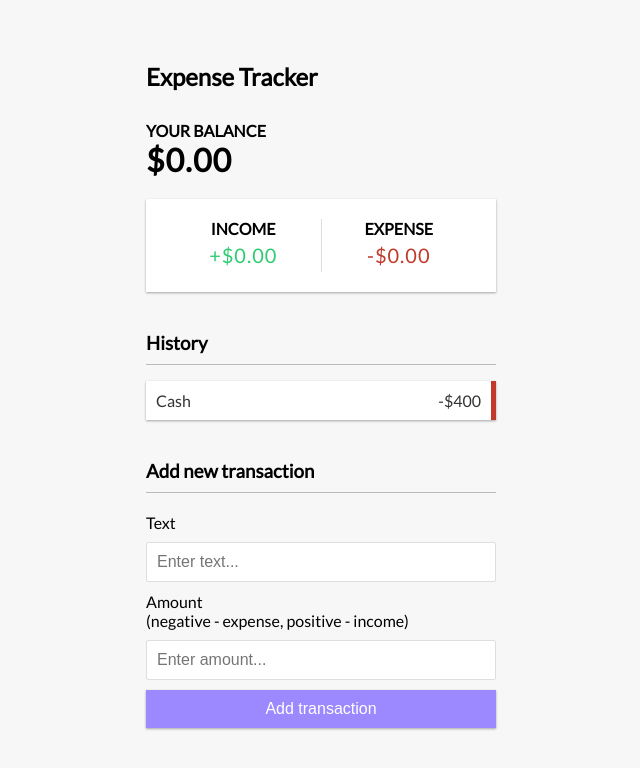
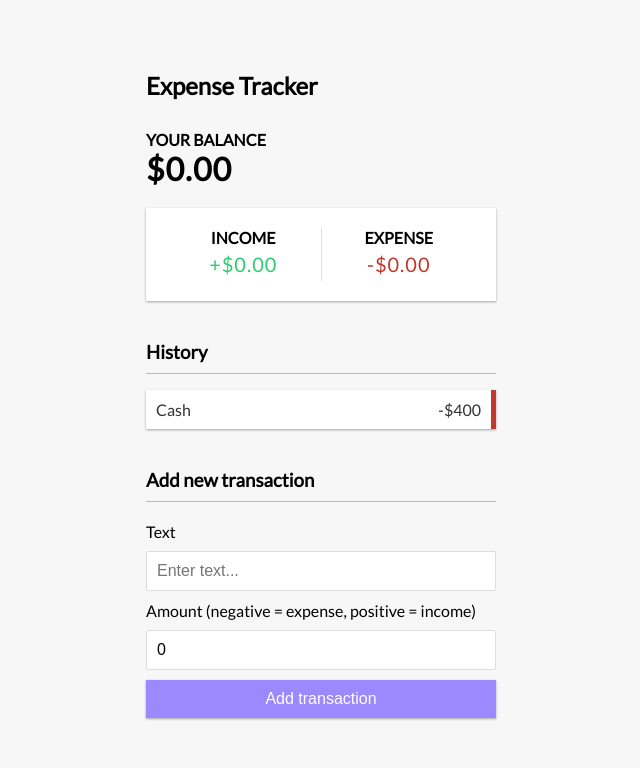
Before and after one commit to daoyeyemi/reactexpensetracker, a React (Create React App) app in the folder expensetracker/: page / in a window 1280 px wide. Shown: the top 768 px of the page, without its empty margins (319-959 px from the left). Built offline with nearby package versions, Linux system fonts and the light colour scheme.

Commit message:
added newfolder and created global variable for default transactions

```diff
--- a/expensetracker/src/components/AddTransaction.js
+++ b/expensetracker/src/components/AddTransaction.js
@@ -1,20 +1,27 @@
-import React from 'react'
+import React, { useState } from 'react'
 
-const Transaction = () => {
+const AddTransaction = () => {
+    const [text, setText] = useState("");
+    const [amount, setAmount] = useState(0);
     return (
         <div>
            <h3>Add new transaction</h3>
             <form>
                 <div className="form-control">
                 <label htmlFor="text">Text</label>
-          <input type="text" placeholder="Enter text..." />
+                <input type="text"
+                value={text}
+                onChange={(event) => setText(event.target.value)}
+                placeholder="Enter text..." />
                 </div>
                 <div className="form-control">
-          <label htmlFor="amount"
-            >Amount <br />
-            (negative - expense, positive - income)</label
-          >
-          <input type="number" placeholder="Enter amount..." />
+                <label htmlFor="amount">Amount
+                    (negative = expense, positive = income)
+                </label>
+                <input type="number"
+                value={amount}
+                onChange={(event) => setAmount(event.target.value)}
+                placeholder="Enter amount..." />
                 </div>
                 <button className="btn">Add transaction</button>
             </form>
@@ -22,4 +29,4 @@ const Transaction = () => {
     )
 }
 
-export default Transaction
+export default AddTransaction;
```
Also changed, not shown: expensetracker/src/context/GlobalState.js (added, +18 -0 lines). Lines whose indentation alone changed are shown as unchanged.
